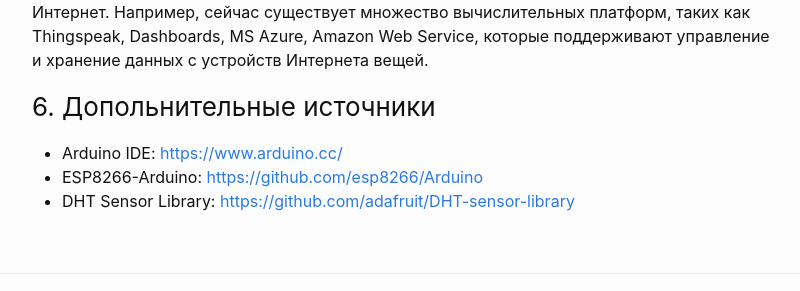
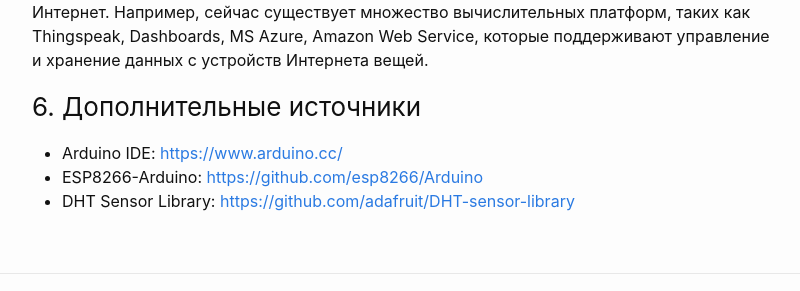
Before and after one commit to itcomnetworks/itcomnetworks.github.io, a Jekyll site: the page built from ru/_posts/2022-03-07-programming-nodemcu-with-dht22-on-arduino.md, in a window 1280 px wide and 900 px high, scrolled down 7492 px. Shown: the part 389-680 px from the top of the window, without its empty margins (238-1038 px from the left). Built offline with Jekyll 4.4.1, drawn with Linux system fonts in a browser that asks for light colours; comment, search, counter and statistics services are not loaded.

Commit message:
sua chinh ta

```diff
--- a/ru/_posts/2022-03-07-programming-nodemcu-with-dht22-on-arduino.md
+++ b/ru/_posts/2022-03-07-programming-nodemcu-with-dht22-on-arduino.md
@@ -132,7 +132,7 @@ lang-ref: IoT-Ep1 | NodeMCU+DHT22 read temperature and humidity
 
 Исходя из этого примера, мы можем развивать дальше, например, отправлять полученные данные в **Облако**, к которым мы можем получить доступ и контролировать удаленно через Интернет. Например, сейчас существует множество вычислительных платформ, таких как Thingspeak, Dashboards, MS Azure, Amazon Web Service, которые поддерживают управление и хранение данных с устройств Интернета вещей.
 
-### 6. Допольнительные источники <a name="Section6"></a>
+### 6. Дополнительные источники <a name="Section6"></a>
 - Arduino IDE: [https://www.arduino.cc/](https://www.arduino.cc/){:target="_blank"}{:target="_blank"}
 - ESP8266-Arduino: [https://github.com/esp8266/Arduino](https://github.com/esp8266/Arduino){:target="_blank"}{:target="_blank"}
 - DHT Sensor Library: [https://github.com/adafruit/DHT-sensor-library](https://github.com/adafruit/DHT-sensor-library){:target="_blank"}{:target="_blank"}
```
